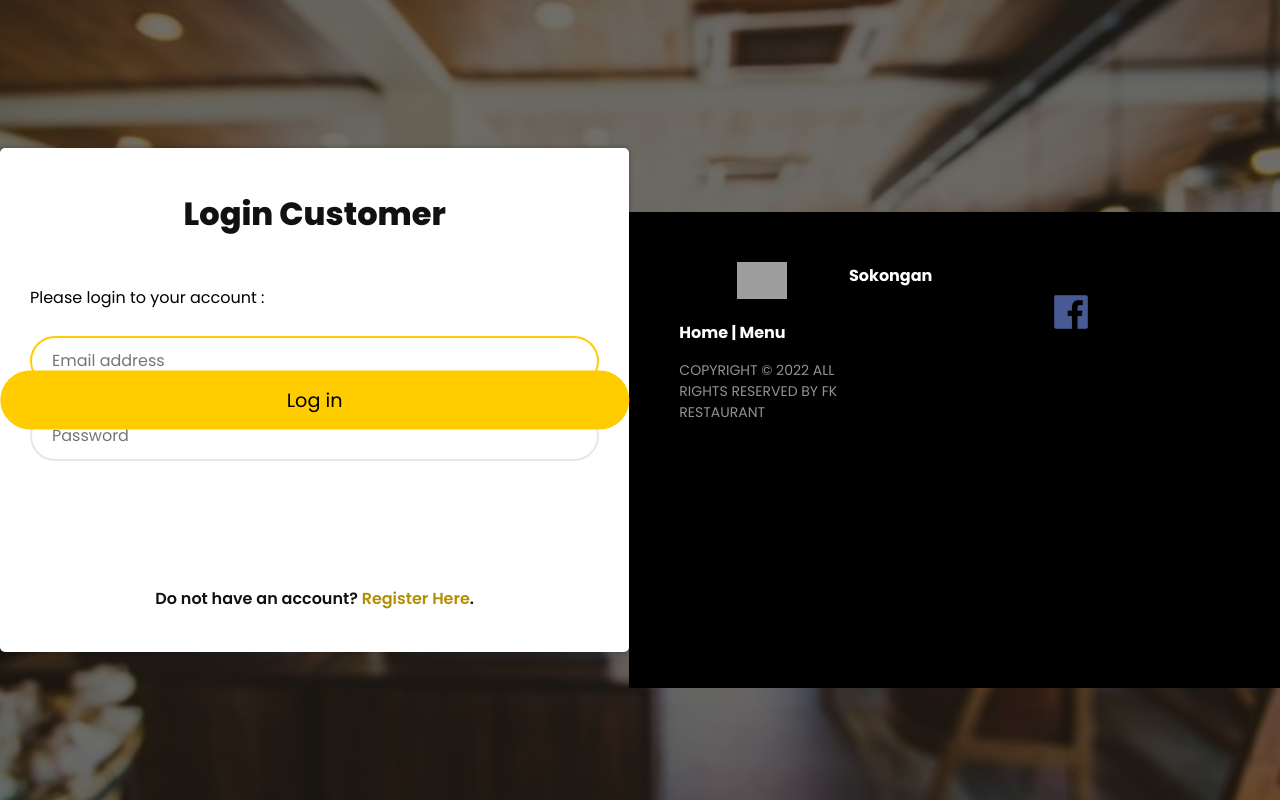
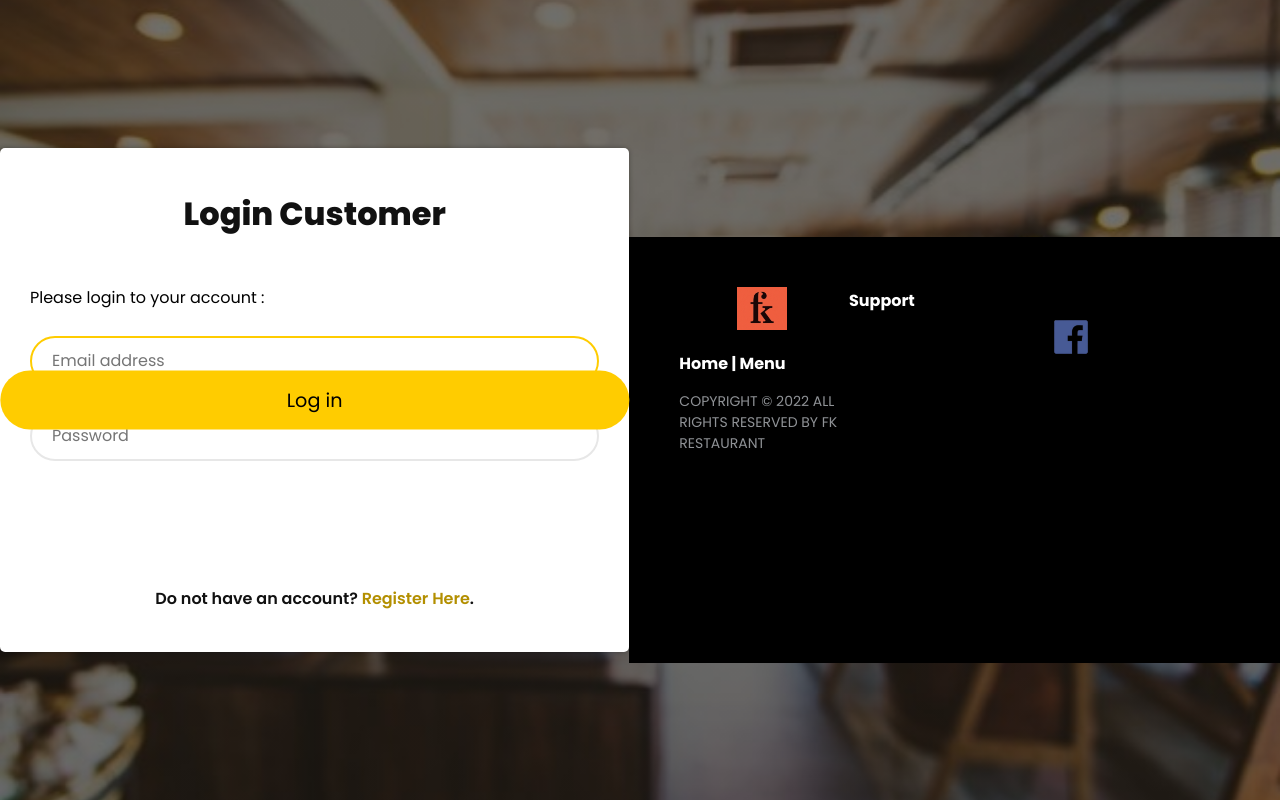
Before and after one commit to lqie02/workshop2, a PHP site: page /fkfood/index.php in a window 1280 px wide. Run offline with PHP 8.4, Linux system fonts and the light colour scheme; grey boxes are pictures that could not be loaded.

Commit message:
Update footer.php

```diff
--- a/adlin/footer.php
+++ b/adlin/footer.php
@@ -14,7 +14,7 @@
  <footer class="footer-distributed">
 
       <div class="footer-left">
-          <center><img src="2.png"></center>
+          <center><img src="img/2.png"></center>
 
 
         <p class="footer-links">
@@ -33,19 +33,19 @@
       <div class="footer-center">
         <div>
 
-            <p>Sokongan</p>
+            <p>Support</p>
             <br></br>
-            Terma & Syarat</br>
-			 <br>Dasar Pemesanan Web</br>
-			 <br>Polisi Privasi dan Perlindungan Data Peribadi</br>
-			 <br>Maklumat Pemakanan</br>
-			 <br>Soalan Lazim</br>
+            Terms & Conditions</br>
+			 <br>Web Ordering Policy</br>
+			 <br>Privacy Policy</br>
+			 <br>FAQ</br>
+			 <br>Nutritional Information</br>
 			 <br>Mobile Web</br>
      </div>
  </div>
       <div class="footer-right">
         <p class="footer-company-about">
-          <p>Ikuti Kami</p>
+          <p>Follow Us</p>
           <p><a href=""><img src="../img/fb.png"   height="50" width="50"></a></p>
         </div>
       </div>
```
